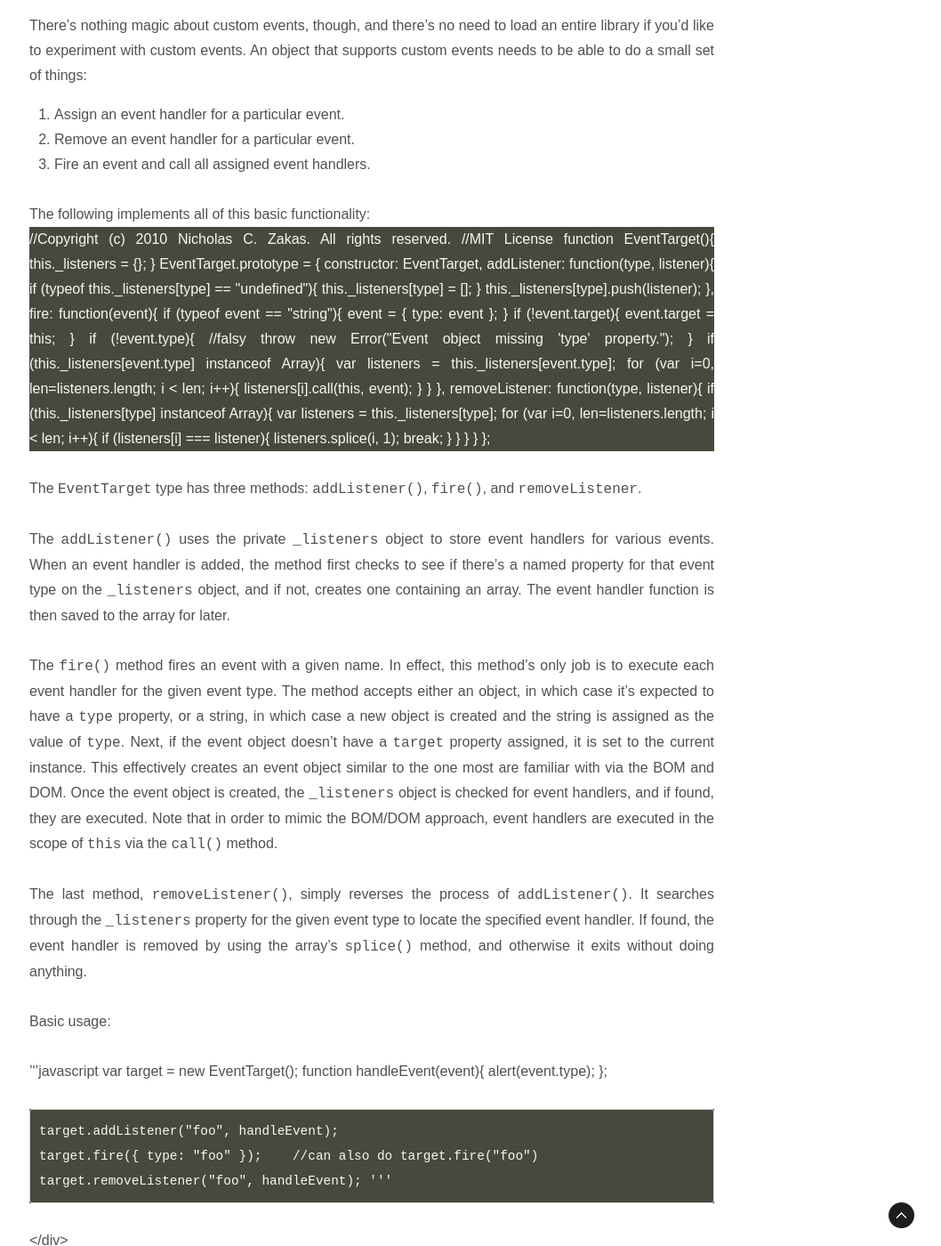
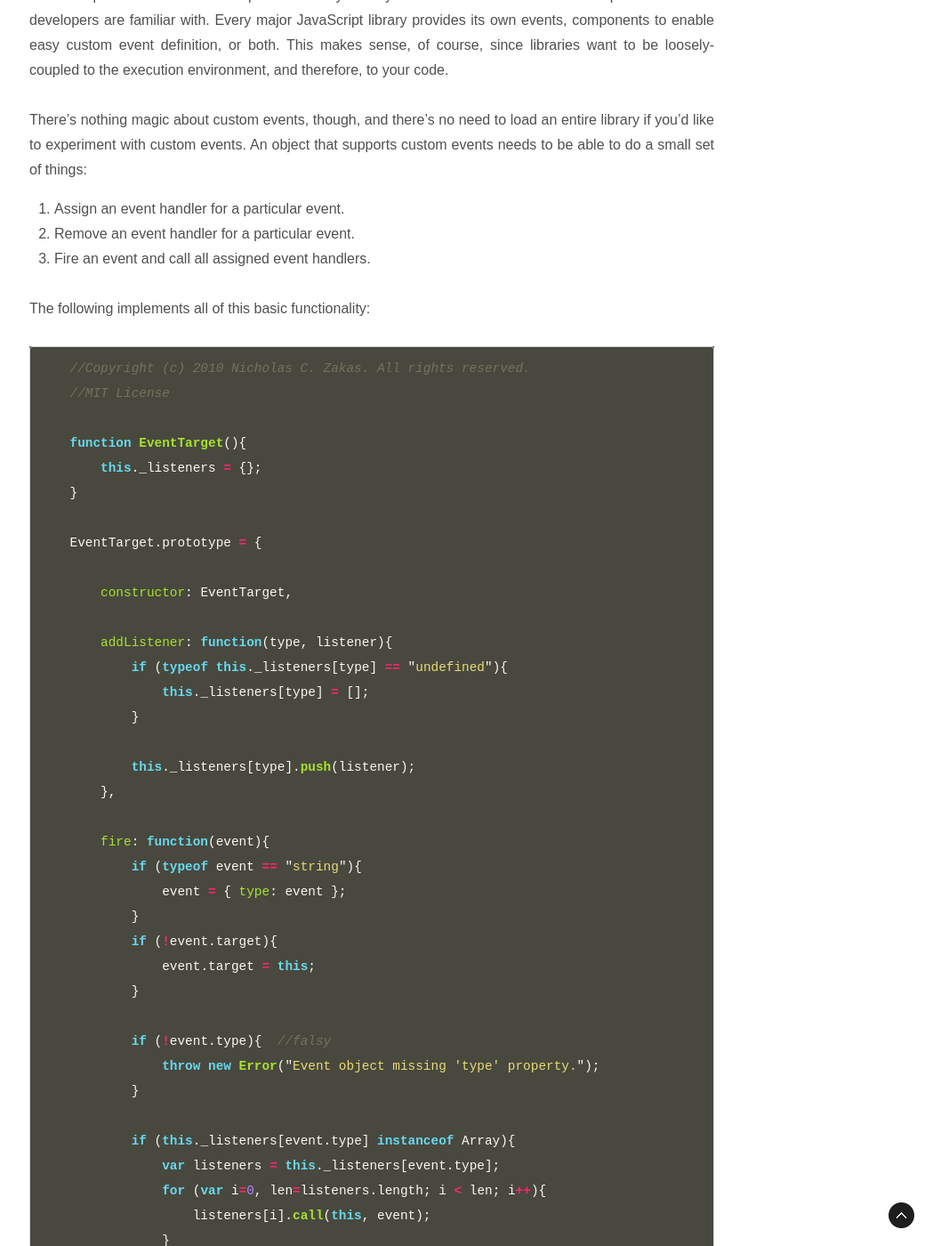
Before and after one commit to XinicsInc/tech-blog, a Jekyll site: the page built from _posts/2010-04-09-custom-events-in-javascript.md, in a window 1280 px wide and 1400 px high, scrolled down 1419 px. Shown: the whole window at 89% size, without its empty margins (222-1280 px from the left). Built offline with Jekyll 4.4.1, drawn with Linux system fonts in a browser that asks for light colours; some web fonts are replaced; comment, search, counter and statistics services are not loaded; some of the changed text lies outside the part shown.

Commit message:
샘플 Post 문법 수정

````diff
--- a/_posts/2010-04-09-custom-events-in-javascript.md
+++ b/_posts/2010-04-09-custom-events-in-javascript.md
@@ -12,13 +12,11 @@ Without a doubt, the most often-used paradigm in JavaScript is events. Events ar
 
 Unless you’ve never written any JavaScript before, you’ve used events at some point in time (admittedly, if you’ve never written JavaScript before, the chances of your reading my blog are probably pretty slim). Put quite simply: the way that you tie behavior to web pages is through events. Events are a way of letting interested parties know that an important moment has occurred in the lifecycle of the application. For instance:
 
-<div class="highlight">
-
+```javascript
     window.onload = function(){
         Application.init();
     };
-
-</div>
+```
 
 In this example, the `load` event is the interesting moment. I want to know when the window is fully loaded so that I can initialized the JavaScript application. The `onload` event handler is the location to where an event handler is assigned. The brilliant part is that `window` doesn’t care what web page is loaded or who is writing the code; it just knows that there’s a function to call when `load` occurs. This is the essence of loose coupling: when parts of an application have very limited knowledge of one another.
 
@@ -36,8 +34,7 @@ There’s nothing magic about custom events, though, and there’s no need to lo
 
 The following implements all of this basic functionality:
 
-<div class="highlight">
-
+```javascript
     //Copyright (c) 2010 Nicholas C. Zakas. All rights reserved.
     //MIT License
 
@@ -89,8 +86,7 @@ The following implements all of this basic functionality:
             }
         }
     };
-
-</div>
+```
 
 The `EventTarget` type has three methods: `addListener()`, `fire()`, and `removeListener`.
 
@@ -102,7 +98,7 @@ The last method, `removeListener()`, simply reverses the process of `addListener
 
 Basic usage:
 
-'''javascript
+```javascript
     var target = new EventTarget();
     function handleEvent(event){
         alert(event.type);
@@ -111,12 +107,10 @@ Basic usage:
     target.addListener("foo", handleEvent);
     target.fire({ type: "foo" });    //can also do target.fire("foo")
     target.removeListener("foo", handleEvent);
-'''
-</div>
+```
 
 Practically speaking, you’ll likely not want to use an instance of `EventTarget` directly, but rather inherit from it:
-
-'''javascript
+```javascript
     function MyObject(){
         EventTarget.call(this);
     }
@@ -134,9 +128,7 @@ Practically speaking, you’ll likely not want to use an instance of `EventTarge
     });
 
     o.foo();
-'''
-
-</div>
+```
 
 Typically, events are fired in reaction to some other method call, as in this example (events are usually not fired external to the object that is publishing the events).
 
@@ -156,9 +148,6 @@ Custom events are a very powerful and useful pattern in JavaScript programming,
 
 Disclaimer: Any viewpoints and opinions expressed in this article are those of Nicholas C. Zakas and do not, in any way, reflect those of my employer, my colleagues, [Wrox Publishing](http://www.wrox.com/), [O'Reilly Publishing](http://www.oreilly.com/), or anyone else. I speak only for myself, not for them.
 
-<div class="post-footer clearfix">
-
-<div class="post-footer-posts">
 
 ## Recent Posts
 
@@ -167,7 +156,3 @@ Disclaimer: Any viewpoints and opinions expressed in this article are those of N
 *   [Mimicking npm script in Node.js](/blog/2016/03/mimicking-npm-script-in-node-js/)
 *   [Reflections on ESLint's success](/blog/2016/02/reflections-on-eslints-success/)
 *   [React and the economics of dynamic web interfaces](/blog/2016/01/react-and-the-economics-of-dynamic-web-interfaces/)
-
-</div>
-
-</div>
````
